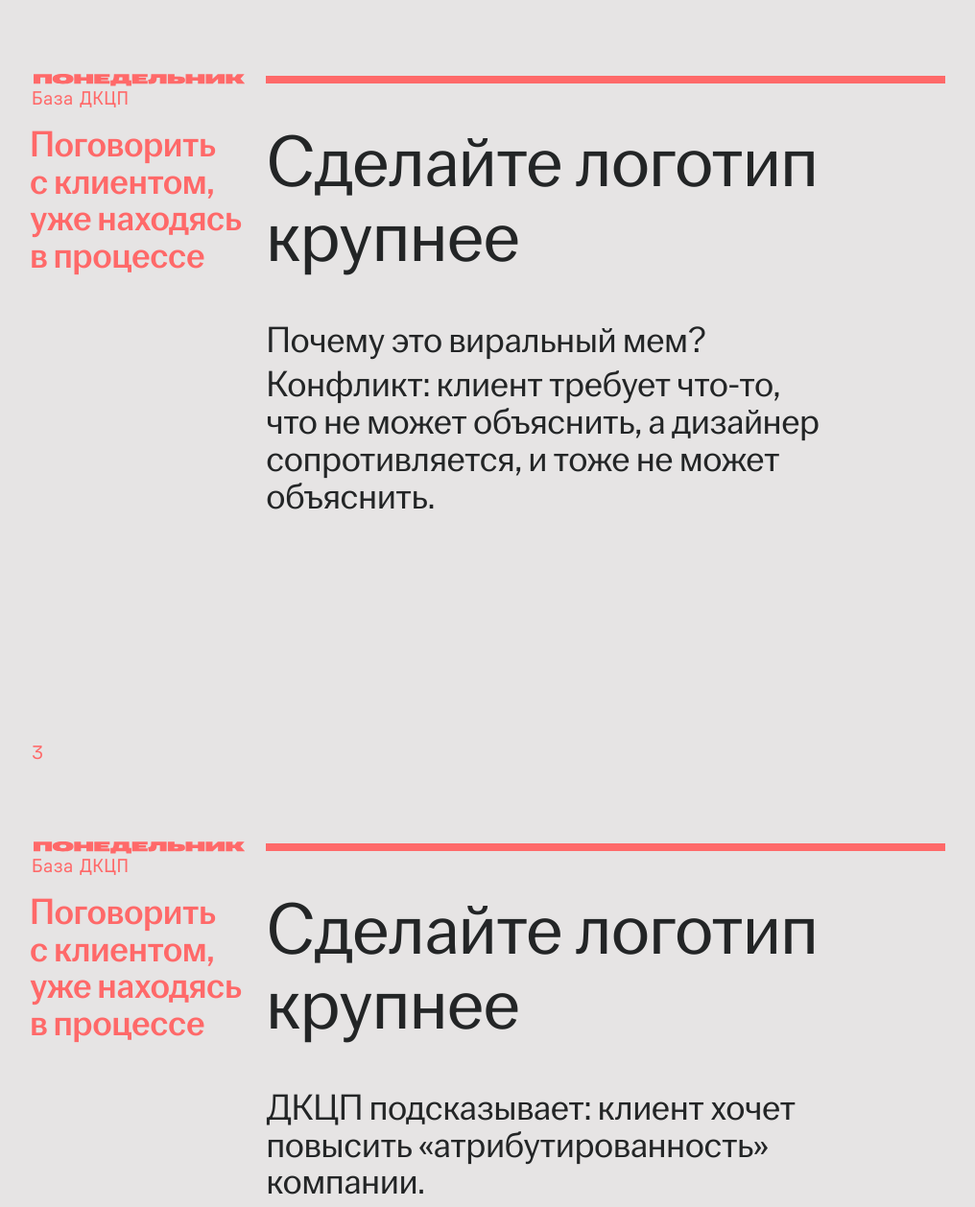
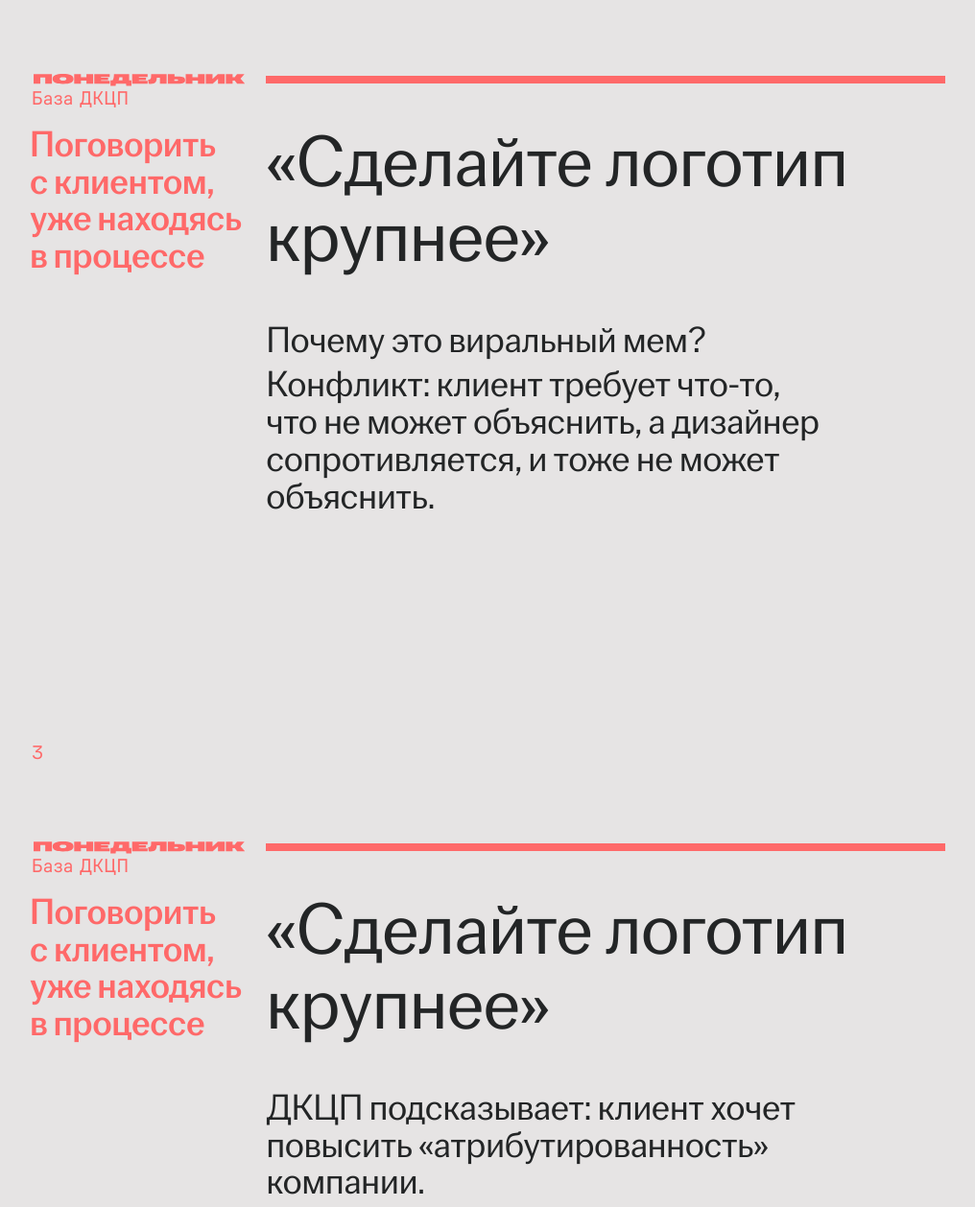
Before and after one commit to Eugene-Arutyunov/pndlnk-slides, an Eleventy site: page src/lesson3.html in a window 1280 px wide. Shown: the part 1562-2820 px from the top of the page at 96% size, without its empty margins (8-1024 px from the left). Built offline with nearby package versions, Linux system fonts and the light colour scheme; Eleventy itself is replaced by a stand-in of ours; files that its build step writes are made by us from their sources.

Commit message:
Correct quotes and fix typo in lesson3 content

```diff
--- a/src/lesson3.html
+++ b/src/lesson3.html
@@ -41,7 +41,7 @@ block content %}
   </div>
   <div class="slide-content">
     <blockquote class="loud">
-      <p>Сделайте логотип крупнее</p>
+      <p>«Сделайте логотип крупнее»</p>
     </blockquote>
     <p>Почему это виральный мем?</p>
     <p>
@@ -60,7 +60,7 @@ block content %}
   </div>
   <div class="slide-content">
     <blockquote class="loud">
-      <p>Сделайте логотип крупнее</p>
+      <p>«Сделайте логотип крупнее»</p>
     </blockquote>
     <p>
       ДКЦП подсказывает: клиент хочет повысить «атрибутированность» компании.
@@ -223,7 +223,7 @@ block content %}
   </div>
   <div class="slide-content">
     <p>✓ <strike>Есть работа</strike></p>
-    <p>✓ <strike>Есть деньки</strike></p>
+    <p>✓ <strike>Есть деньги</strike></p>
     <p>✓<strike>Нормальные ребята</strike></p>
     <p>✓ Есть перспектива</p>
   </div>
```
